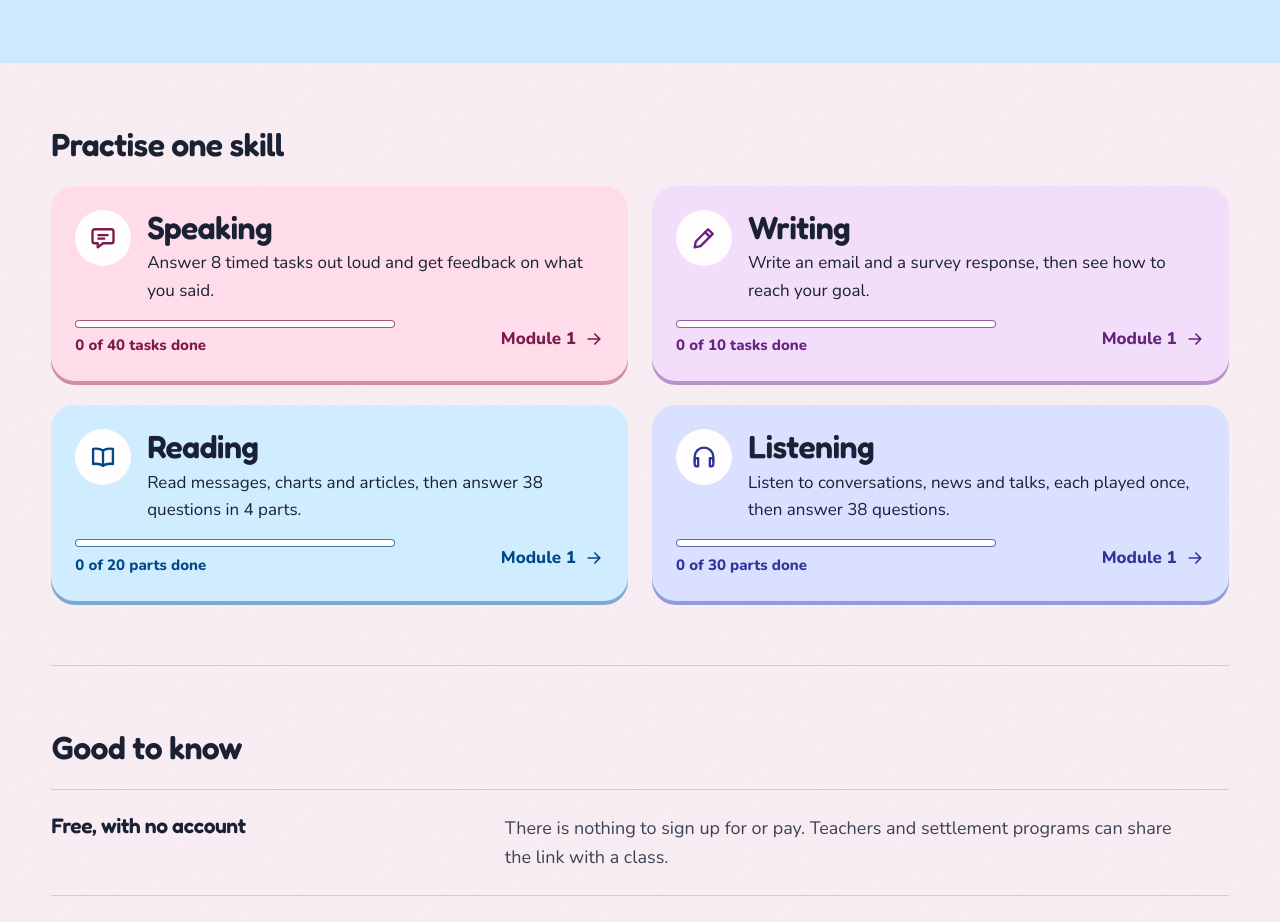
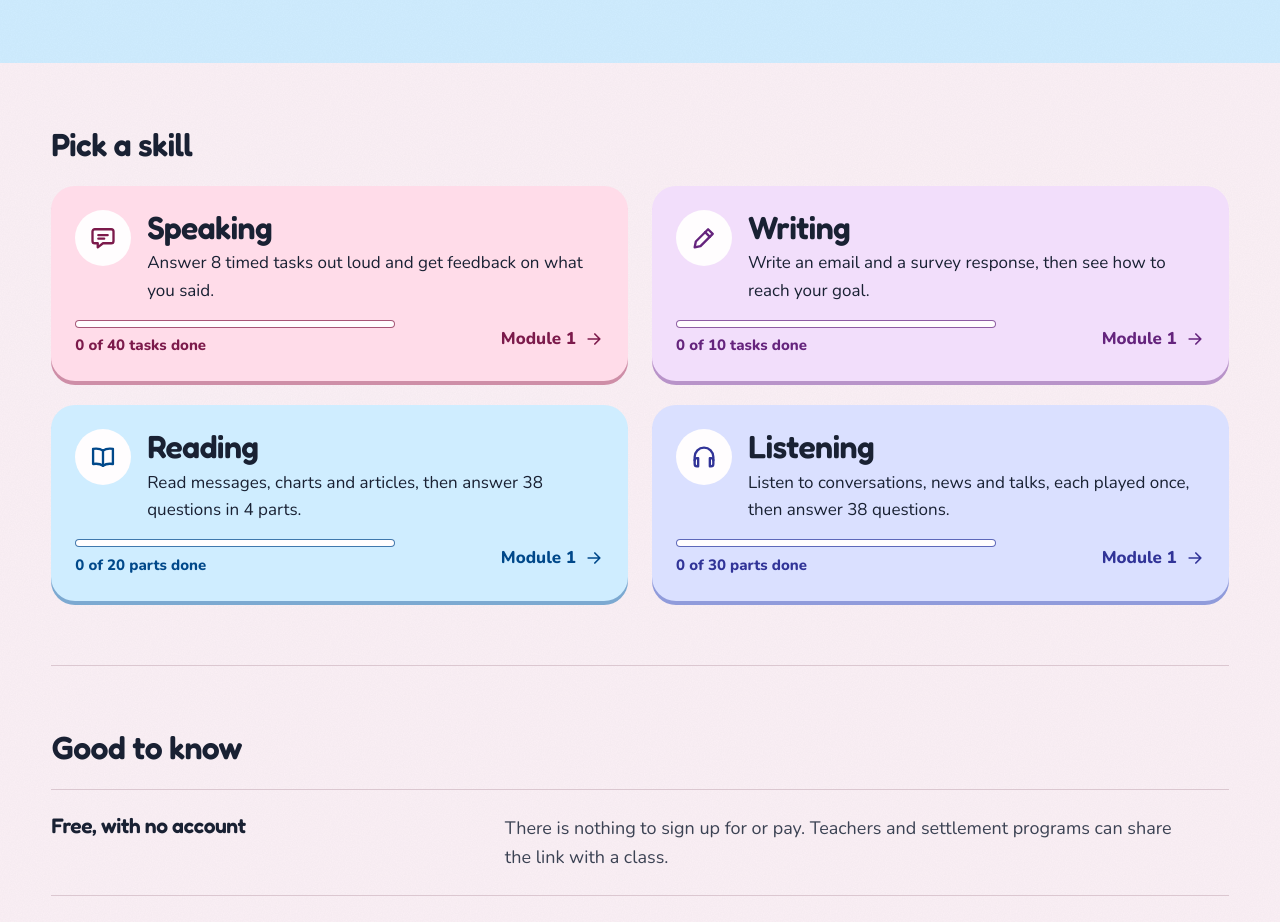
Before and after one commit to JasleenMinhas578/CLB_Ready, a React (Vite) app: page / in a window 1280 px wide. Shown: the part 910-1832 px from the top of the page. Built offline with nearby package versions, Linux system fonts and the light colour scheme.

Commit message:
Title the skills section Pick a skill

```diff
--- a/src/features/home/HomeScreen.tsx
+++ b/src/features/home/HomeScreen.tsx
@@ -92,7 +92,7 @@ export function HomeScreen() {
       </section>
 
       <section className="home-section" aria-labelledby="skills-title">
-        <h2 id="skills-title">Practise one skill</h2>
+        <h2 id="skills-title">Pick a skill</h2>
         <ul className="skill-list">
           {SKILLS.map((skill) => (
             <li key={skill.id}>
```
